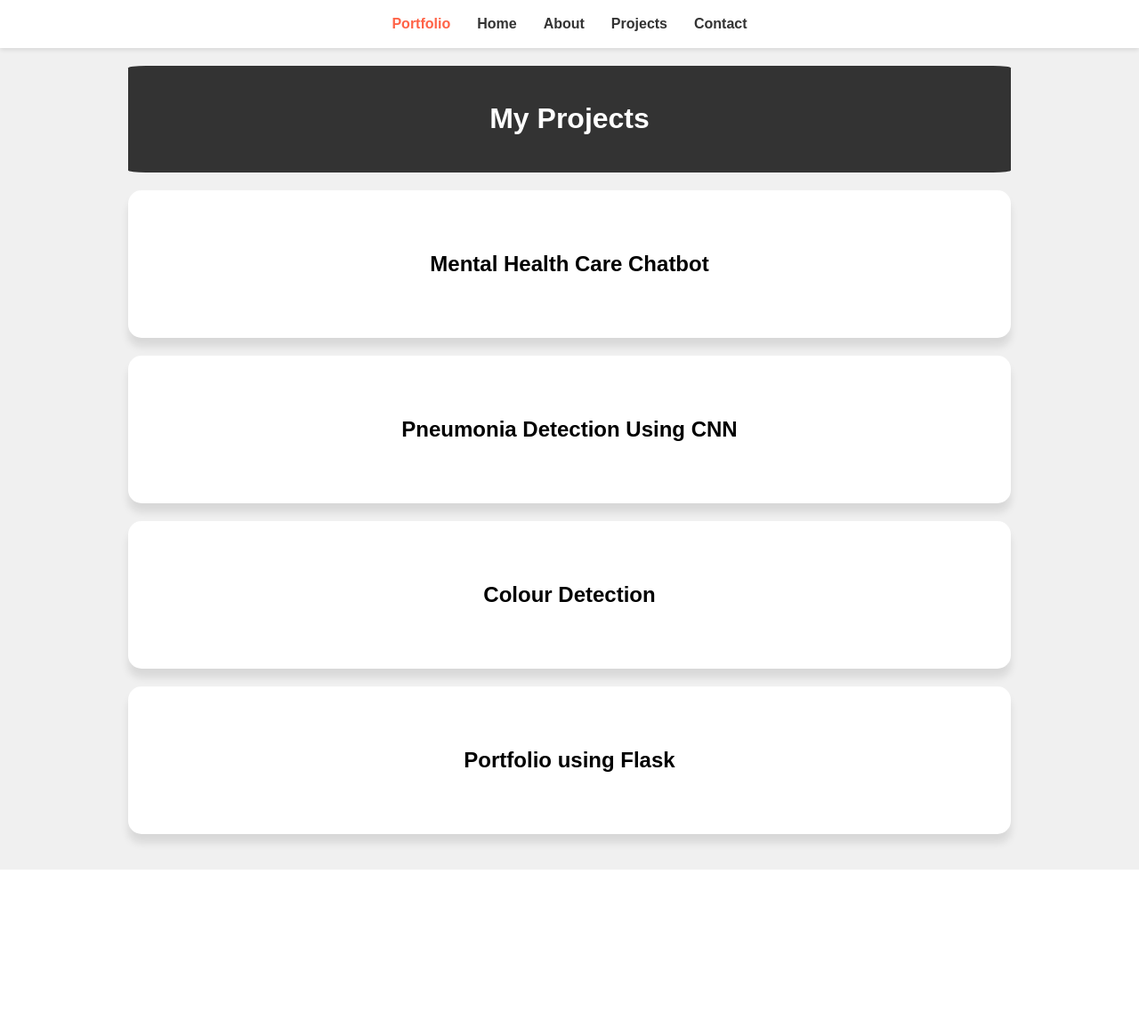
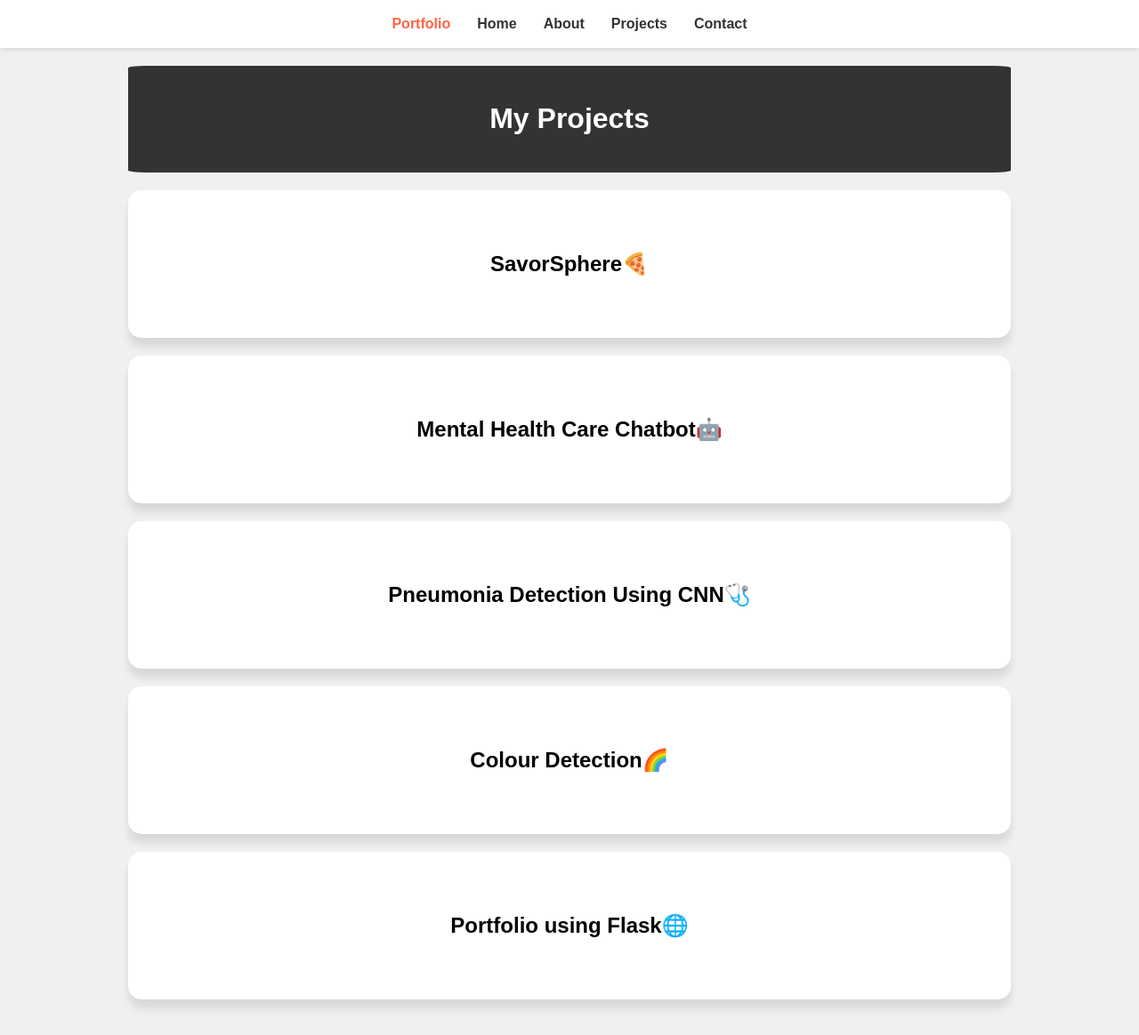
Before and after one commit to sabariraj01/Portfolio-Template_Using_Flask_And_JinjaTemplating, a Flask app: page /projects in a window 1280 px wide. Shown: the whole page at 89% size. Before the commit the page ends 978 px from the top, so only its background shows below. Run offline with Flask 3, Linux system fonts and the light colour scheme.

Commit message:
Included SavorSphere

```diff
--- a/templates/projects.html
+++ b/templates/projects.html
@@ -11,7 +11,15 @@
     </div>
 
     <div class="project">
-        <h2>Mental Health Care Chatbot</h2>
+        <h2>SavorSphere🍕</h2>
+        <p>SavorSphere is a vibrant and luxurious pizza ordering application built using the MERN stack.
+            This application provides an elegant platform for pizza enthusiasts to explore, customize, and order a wide variety of pizzas.
+        </p>
+        <a href="https://savor-sphere.web.app/" class="btn" target="_blank">View</a>
+    </div>
+
+    <div class="project">
+        <h2>Mental Health Care Chatbot🤖</h2>
         <p>This Hybrid MERN-Flask architecture project has demonstrated the development of a
             conversational Chatbot using NLP and Deep Learning techniques and capable
             of understanding and responding to a wide array of user inputs limited to MENTAL-HEALTH.
@@ -20,7 +28,7 @@
     </div>
 
     <div class="project">
-        <h2>Pneumonia Detection Using CNN</h2>
+        <h2>Pneumonia Detection Using CNN🩺</h2>
         <p>This project leverages deep learning techniques like CNN to assist in the early diagnosis of
              pneumonia, potentially aiding medical professionals and improving patient outcomes.
         </p>
@@ -28,7 +36,7 @@
     </div>
 
     <div class="project">
-        <h2>Colour Detection</h2>
+        <h2>Colour Detection🌈</h2>
         <p>
             This Project leverages computer vision and the OpenCV library to facilitate interactive color detection
              in digital images. Users can double-click on an image, and the script extracts the selected color's RGB
@@ -38,7 +46,7 @@
     </div>
 
     <div class="project">
-        <h2>Portfolio using Flask</h2>
+        <h2>Portfolio using Flask🌐</h2>
         <p>
             This project demonstrates the development of a portfolio website using Flask and Jinja Templating, a popular Python
             web framework. The website features a responsive design, allowing it to adapt to different screen sizes and
```
